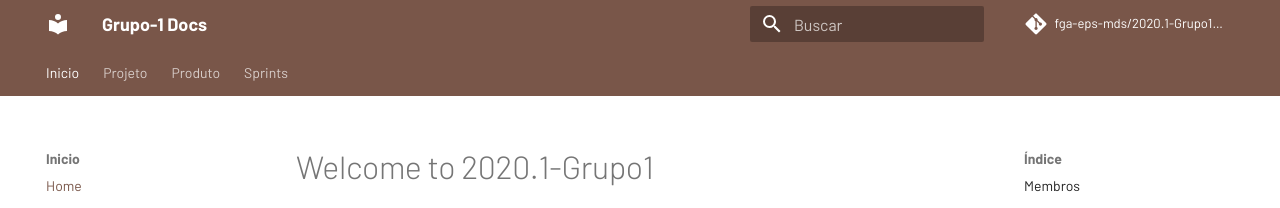
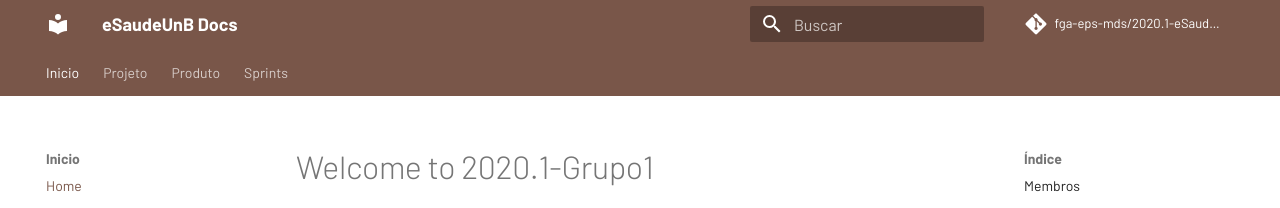
Before and after one commit to fga-eps-mds/2020.1-eSaudeUnB-Wiki, an MkDocs documentation site: the page built from docs/index.md, in a window 1280 px wide. Shown: the top 208 px of the page. Built offline with MkDocs 1.6.1 and Material for MkDocs 9.7.7, drawn with Linux system fonts in a browser that asks for light colours; comment, search, counter and statistics services are not loaded.

Commit message:
fix: update mkdocs.yml

```diff
--- a/mkdocs.yml
+++ b/mkdocs.yml
@@ -1,7 +1,7 @@
-site_name: Grupo-1 Docs
+site_name: eSaudeUnB Docs
 
-repo_name: 'fga-eps-mds/2020.1-Grupo1-Wiki'
-repo_url: 'https://github.com/fga-eps-mds/2020.1-Grupo1-Wiki'
+repo_name: 'fga-eps-mds/2020.1-eSaudeUnB-Wiki'
+repo_url: 'https://github.com/fga-eps-mds/2020.1-eSaudeUnB-Wiki'
 
 theme:
   name: 'material'
```
